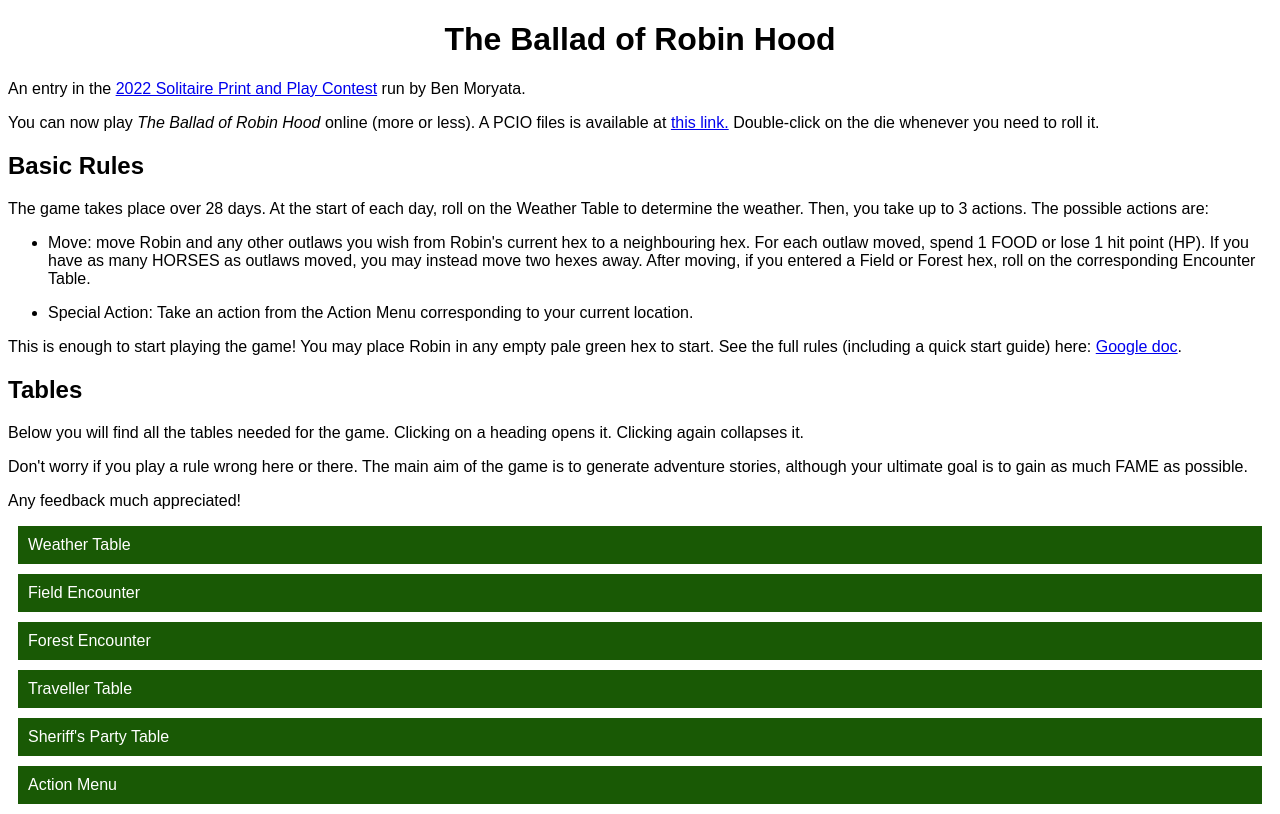
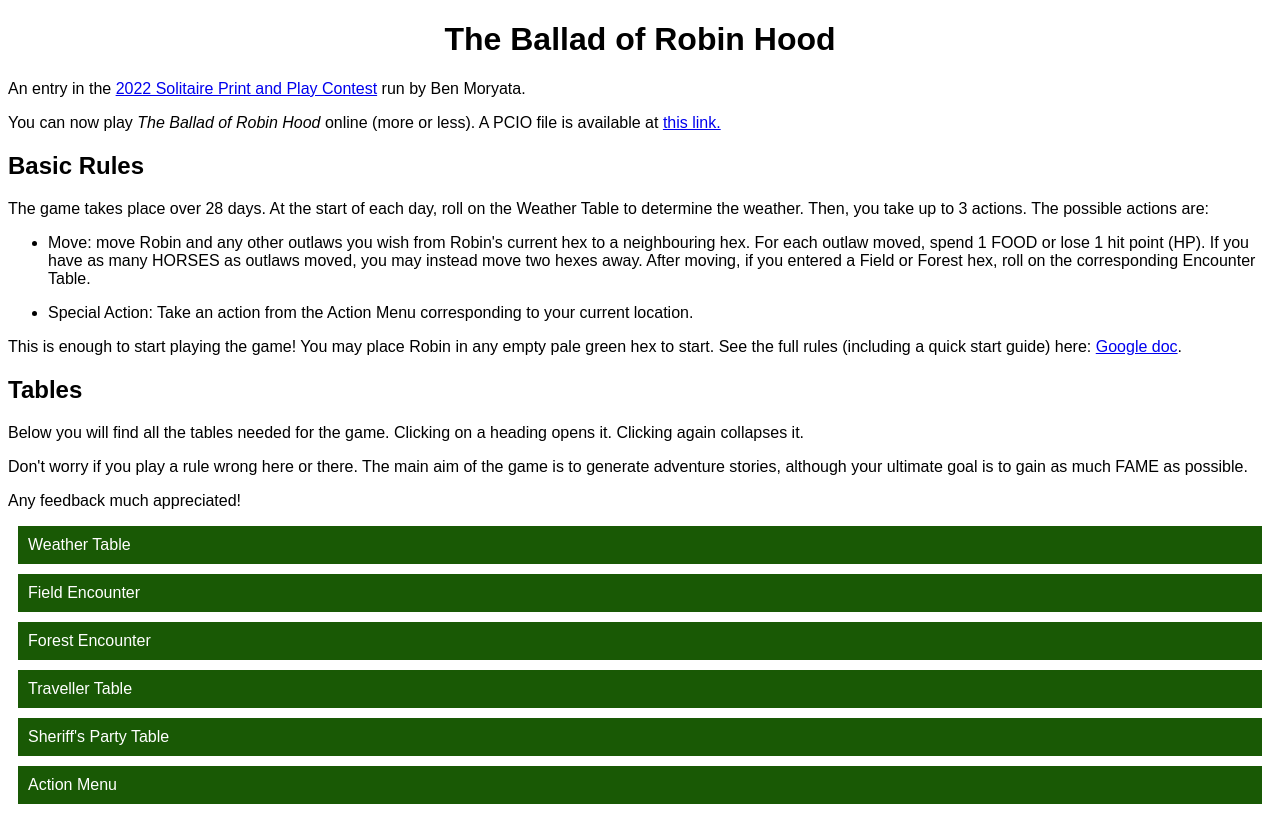
Before and after one commit to Utkonosnz/utkonosnz.github.io, a plain HTML site: page index.html in a window 1280 px wide. Drawn offline with Linux system fonts and the light colour scheme.

Commit message:
Update index.html

```diff
--- a/index.html
+++ b/index.html
@@ -59,8 +59,7 @@ body {
 <center><h1>The Ballad of Robin Hood</h1></center>
 <p>An entry in the <a href="https://boardgamegeek.com/thread/2875719/2022-solitaire-print-and-play-contest">2022 Solitaire Print and Play Contest</a>
 run by Ben Moryata.</p>
-<p>You can now play <i>The Ballad of Robin Hood</i> online (more or less). A PCIO files is available at <a href="https://drive.google.com/file/d/16imayQFkrdnZWUjp1Q4T0tLNI_e7BmJg/view?usp=drive_linkb">this link.</a> Double-click on the die
-whenever you need to roll it.
+<p>You can now play <i>The Ballad of Robin Hood</i> online (more or less). A PCIO file is available at <a href="https://drive.google.com/drive/u/2/folders/1-161jCaAYrwMcSRkdaqDJ1phFoyxh6NC">this link.</a>
 </p>
 <h2>Basic Rules</h2>
 <p>The game takes place over 28 days. At the start of each day, roll on the Weather Table to determine the weather. Then, you take up to 3 actions. The possible actions are:
```
